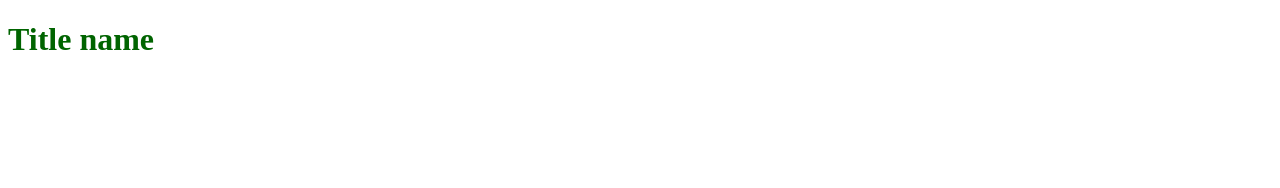
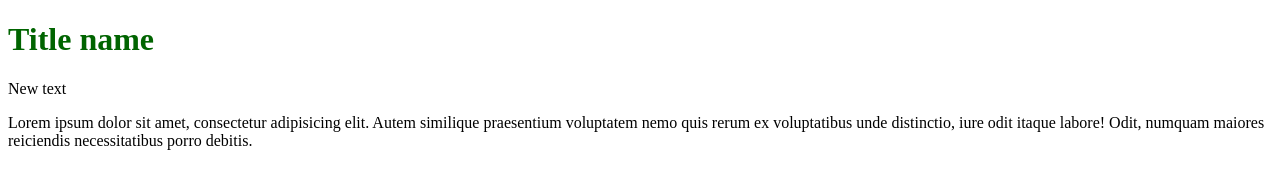
Before and after one commit to KatherineGudkova/Gudkova-Front-end-Pro-hw2, a plain HTML site: page index.html in a window 1280 px wide. Drawn offline with Linux system fonts and the light colour scheme.

Commit message:
html file change

```diff
--- a/index.html
+++ b/index.html
@@ -10,6 +10,10 @@
 
 <body>
     <h1>Title name</h1>
+    <p>New text</p>
+    <p>Lorem ipsum dolor sit amet, consectetur adipisicing elit. Autem similique praesentium voluptatem nemo quis rerum
+        ex voluptatibus unde distinctio, iure odit itaque labore! Odit, numquam maiores reiciendis necessitatibus porro
+        debitis.</p>
 </body>
 
 </html>
```
